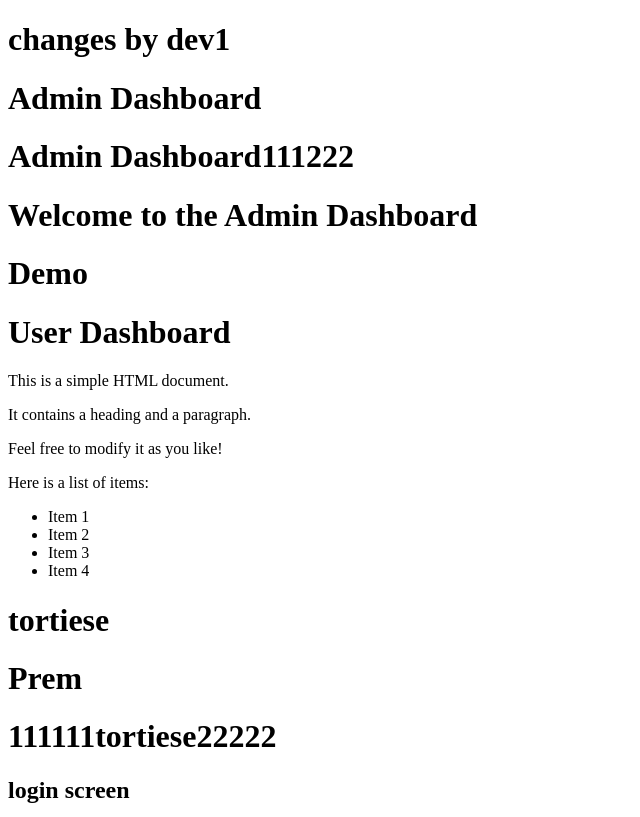
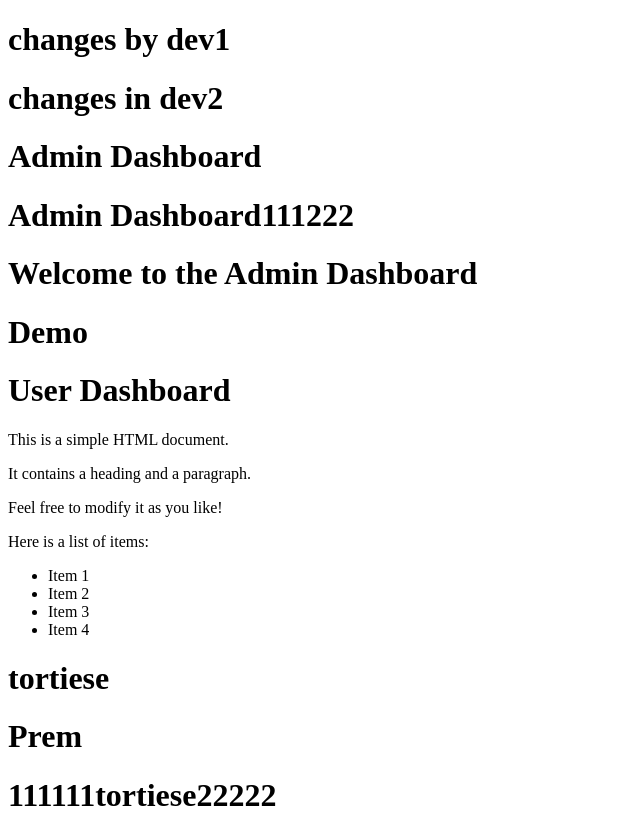
Before and after one commit to premchanduyerra123/gitdemo, a plain HTML site: page index.html in a window 1280 px wide. Shown: the top 817 px of the page, without its empty margins (0-640 px from the left). Drawn offline with Linux system fonts and the light colour scheme.

Commit message:
changes in dev2

```diff
--- a/index.html
+++ b/index.html
@@ -10,6 +10,7 @@
 <body>
 
     <h1>changes by dev1</h1>
+    <h1>changes in dev2</h1>
 
     <h1>Admin Dashboard</h1>
     <h1>Admin Dashboard111222</h1>
```
